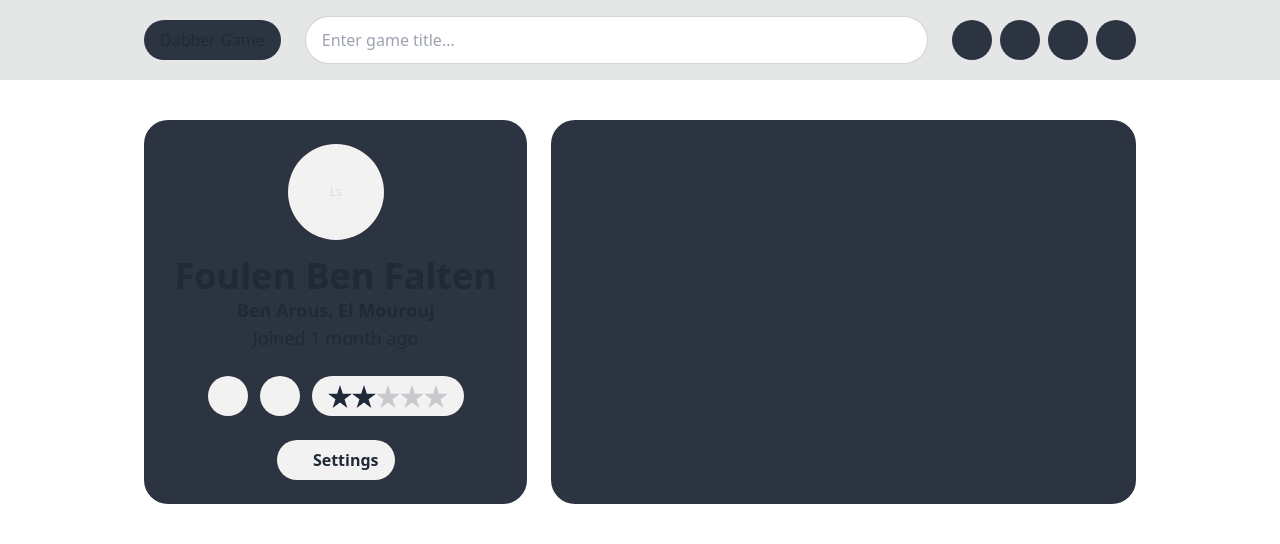
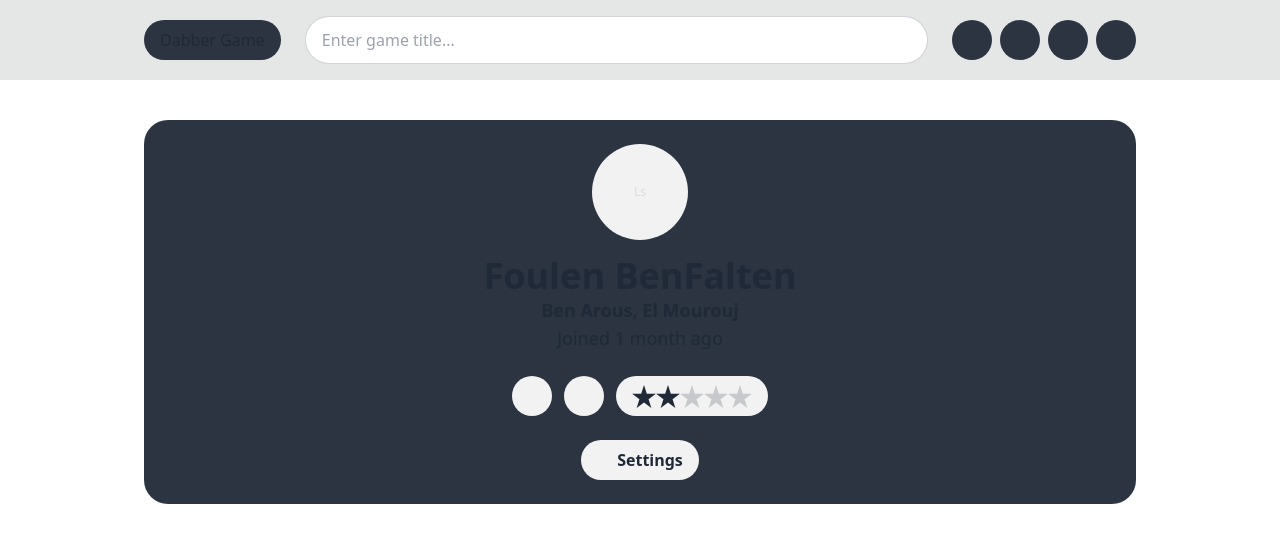
Before and after one commit to rabiibouhestine/dabbergame.tn, a SvelteKit app: page /user/1 in a window 1280 px wide. Shown: the top 544 px of the page. Built offline with nearby package versions, Linux system fonts and the light colour scheme; some icons are missing.

Commit message:
build ui

```diff
--- a/src/routes/listing/[id]/+page.svelte
+++ b/src/routes/listing/[id]/+page.svelte
@@ -114,6 +114,5 @@
 				{/each}
 			</div>
 		</div>
-		<div class="w-full min-h-52 rounded-container"></div>
 	</div>
 </div>
--- a/src/routes/stores/+page.svelte
+++ /dev/null
@@ -1 +0,0 @@
-<div class="w-[900px] h-[450px] rounded-container"></div>
--- a/src/routes/user/[id]/+page.svelte
+++ b/src/routes/user/[id]/+page.svelte
@@ -8,8 +8,7 @@
 </script>
 
 <div class="flex flex-col gap-8">
-	<div class="flex flex-wrap gap-6">
-		<div class="flex-1 rounded-container flex flex-col gap-6 items-center">
+	<div class="rounded-container flex flex-col gap-6 items-center">
 		<div class="flex flex-col gap-4 items-center">
 			<div class="avatar placeholder">
 				<div class="bg-base-200 text-neutral-content rounded-full w-24 h-24">
@@ -17,7 +16,7 @@
 				</div>
 			</div>
 			<div class="text-center">
-					<h2 class="text-4xl font-bold">Foulen Ben Falten</h2>
+				<h2 class="text-4xl font-bold">Foulen BenFalten</h2>
 				<p class="text-lg font-bold">Ben Arous, El Mourouj</p>
 				<p class="text-lg">Joined 1 month ago</p>
 			</div>
@@ -52,8 +51,6 @@
 			<Cog />Settings
 		</div>
 	</div>
-		<div class="flex-[1.6] min-w-96 min-h-52 rounded-container"></div>
-	</div>
 	<div class="divider divider-start text-4xl font-bold">Listings</div>
 	<div class="flex flex-wrap justify-center gap-8">
 		{#each listings as listing}
```
Lines whose indentation alone changed are shown as unchanged.
